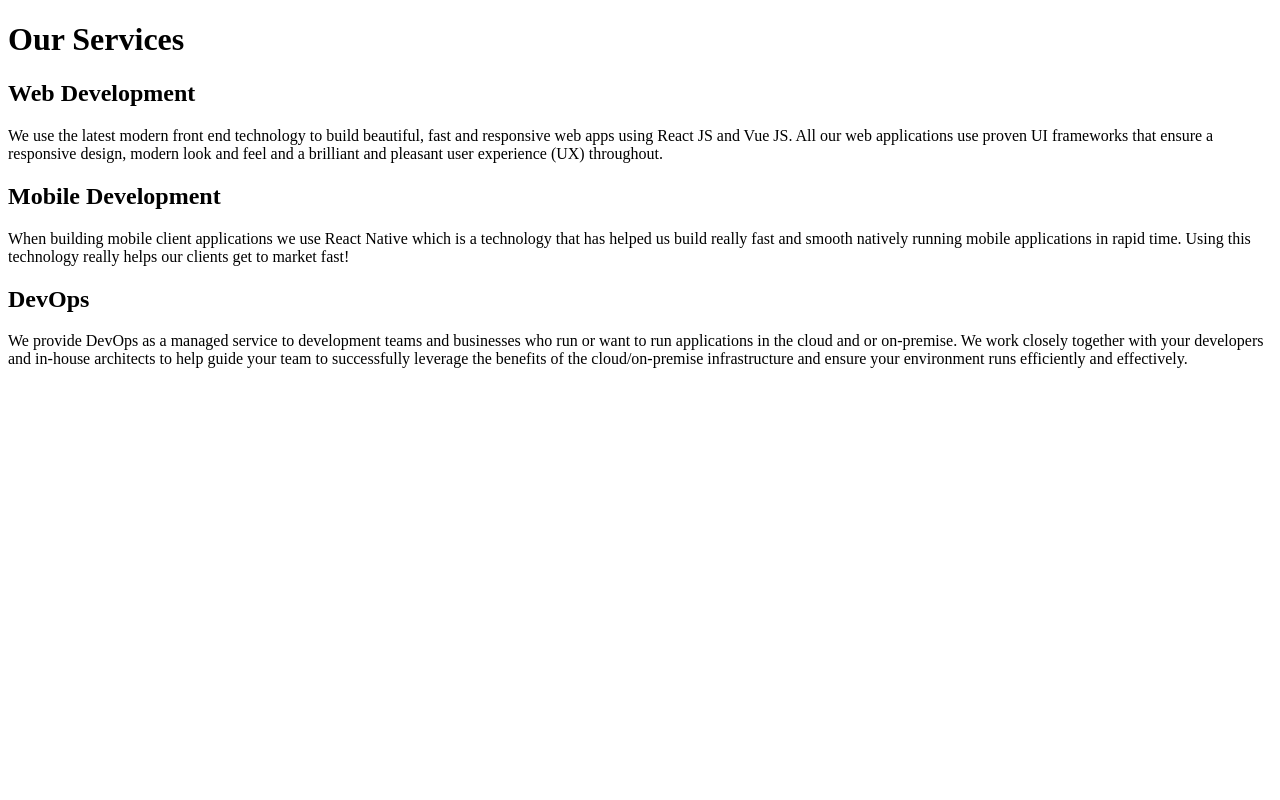
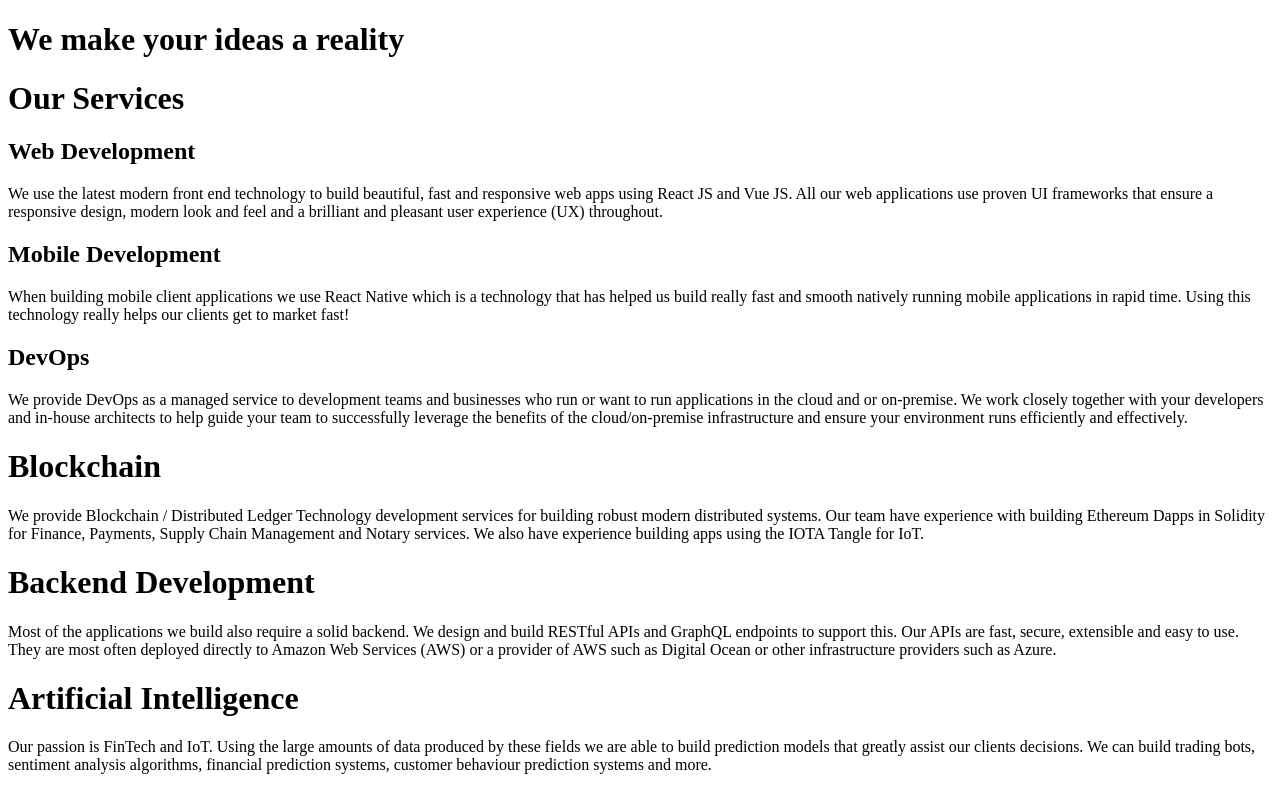
Before and after one commit to DevZep/devzep.github.io, a Gatsby site: page /services in a window 1280 px wide. Built offline with nearby package versions, Linux system fonts and the light colour scheme; Gatsby itself is replaced by a stand-in of ours.

Commit message:
Doing work on the project

```diff
--- a/src/pages/contact.js
+++ b/src/pages/contact.js
@@ -5,6 +5,12 @@ const ContactPage = ({ data }) => (
   <div>
     <h1>Contact page</h1>
     <p>Please fill out the form below to request a quote for a project, inquire about a collaboration, or simply say hello.</p>
+
+    <button>Say Hello!</button>
+    <h3>Careers</h3>
+    <h1>jobs@devzep.com</h1>
+    <h3>New Business</h3>
+    <h1>hello@devzep.com</h1>
   </div>
 )
 
--- a/src/pages/services.js
+++ b/src/pages/services.js
@@ -2,6 +2,7 @@ import React from 'react'
 
 const ServicesPage = () => (
   <div class="container">
+    <h1>We make your ideas a reality</h1>
     <h1>Our Services</h1>
 
     <div class="row">
@@ -23,6 +24,24 @@ const ServicesPage = () => (
          leverage the benefits of the cloud/on-premise infrastructure and ensure your environment runs efficiently and effectively.
       </p>
     </div>
+    <div class="row">
+      <h1>Blockchain</h1>
+      <p>We provide Blockchain / Distributed Ledger Technology development services for building robust modern distributed systems.
+        Our team have experience with building Ethereum Dapps in Solidity for Finance, Payments, Supply Chain Management and Notary services.
+        We also have experience building apps using the IOTA Tangle for IoT.</p>
+    </div>
+    <div class="row">
+      <h1>Backend Development</h1>
+      <p>Most of the applications we build also require a solid backend. We design and build RESTful APIs and GraphQL endpoints to support this.
+        Our APIs are fast, secure, extensible and easy to use. They are most often deployed directly to Amazon Web Services (AWS) or a provider of AWS
+        such as Digital Ocean or other infrastructure providers such as Azure.</p>
+    </div>
+    <div class="row">
+      <h1>Artificial Intelligence</h1>
+      <p>Our passion is FinTech and IoT. Using the large amounts of data produced by these fields we are able to build prediction models that greatly assist our clients decisions.
+        We can build trading bots, sentiment analysis algorithms, financial prediction systems, customer behaviour prediction systems and more.</p>
+    </div>
+
 
   </div>
 )
```
Also changed, not shown: src/components/footer.js (+42 -0 lines), src/pages/index.js (+13 -0 lines).
